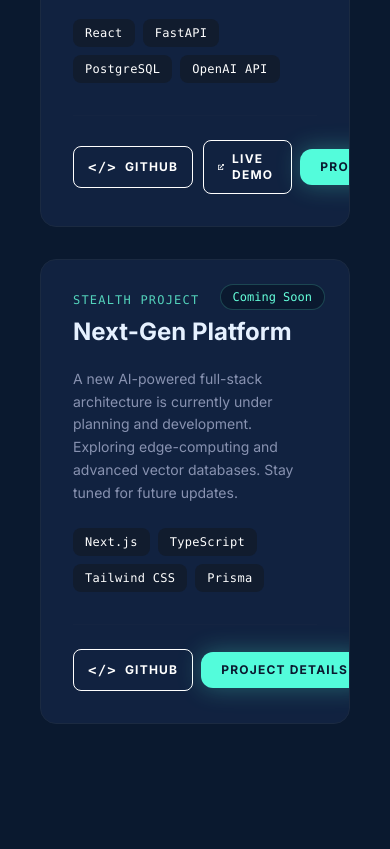
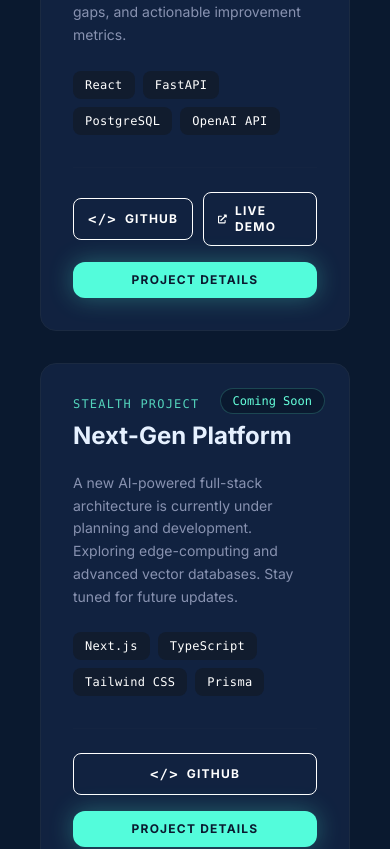
Before and after one commit to darshan2006-coder/darshan-portfolio, a React (Vite) app: page / in a window 390 px wide. Shown: the part 5267-6116 px from the top of the page. Built offline with nearby package versions, Linux system fonts and the light colour scheme.

Commit message:
fix: resolve mobile alignment issue on project buttons

```diff
--- a/src/components/Projects.jsx
+++ b/src/components/Projects.jsx
@@ -108,14 +108,16 @@ const Projects = () => {
               </div>
 
               {/* Card Action Buttons */}
-              <div className="pt-6 border-t border-dark-steel/40 mt-auto flex items-center justify-between gap-2">
-                <div className="flex items-center gap-2.5">
+              <div className="pt-6 border-t border-dark-steel/40 mt-auto flex flex-col xl:flex-row items-stretch xl:items-center justify-between gap-4">
+
+                {/* Left Side Buttons Container */}
+                <div className="flex flex-wrap items-center gap-2.5">
                   {/* GitHub Button - Pure White Border, No Background, White Text */}
                   <a
                     href={project.github}
                     target="_blank"
                     rel="noreferrer"
-                    className="inline-flex items-center justify-center gap-2 px-3.5 py-2.5 rounded-lg border border-white bg-transparent text-white hover:bg-white/5 transition-all text-xs font-bold tracking-widest uppercase"
+                    className="inline-flex flex-1 sm:flex-none items-center justify-center gap-2 px-3.5 py-2.5 rounded-lg border border-white bg-transparent text-white hover:bg-white/5 transition-all text-xs font-bold tracking-widest uppercase"
                   >
                     <span className="font-mono text-sm font-black">{'</>'}</span>
                     GITHUB
@@ -127,7 +129,7 @@ const Projects = () => {
                       href={project.demo}
                       target="_blank"
                       rel="noreferrer"
-                      className="inline-flex items-center justify-center gap-2 px-3.5 py-2.5 rounded-lg border border-white bg-transparent text-white hover:bg-white/5 transition-all text-xs font-bold tracking-widest uppercase"
+                      className="inline-flex flex-1 sm:flex-none items-center justify-center gap-2 px-3.5 py-2.5 rounded-lg border border-white bg-transparent text-white hover:bg-white/5 transition-all text-xs font-bold tracking-widest uppercase"
                     >
                       <FaExternalLinkAlt size={10} />
                       LIVE DEMO
@@ -138,7 +140,7 @@ const Projects = () => {
                 {/* Project Details Button - Neon Mint Accent matching your upload */}
                 <button
                   onClick={() => setActiveProject(project)}
-                  className="inline-flex items-center justify-center px-5 py-2.5 rounded-xl bg-[#53FCDB] hover:bg-[#3be0bf] text-nordic-midnight font-bold shadow-[0_0_25px_rgba(83,252,219,0.3)] transition-all duration-300 text-xs tracking-widest uppercase whitespace-nowrap cursor-pointer hover:-translate-y-0.5"
+                  className="inline-flex items-center justify-center w-full xl:w-auto px-5 py-2.5 rounded-xl bg-[#53FCDB] hover:bg-[#3be0bf] text-nordic-midnight font-bold shadow-[0_0_25px_rgba(83,252,219,0.3)] transition-all duration-300 text-xs tracking-widest uppercase whitespace-nowrap cursor-pointer hover:-translate-y-0.5"
                 >
                   PROJECT DETAILS
                 </button>
```
